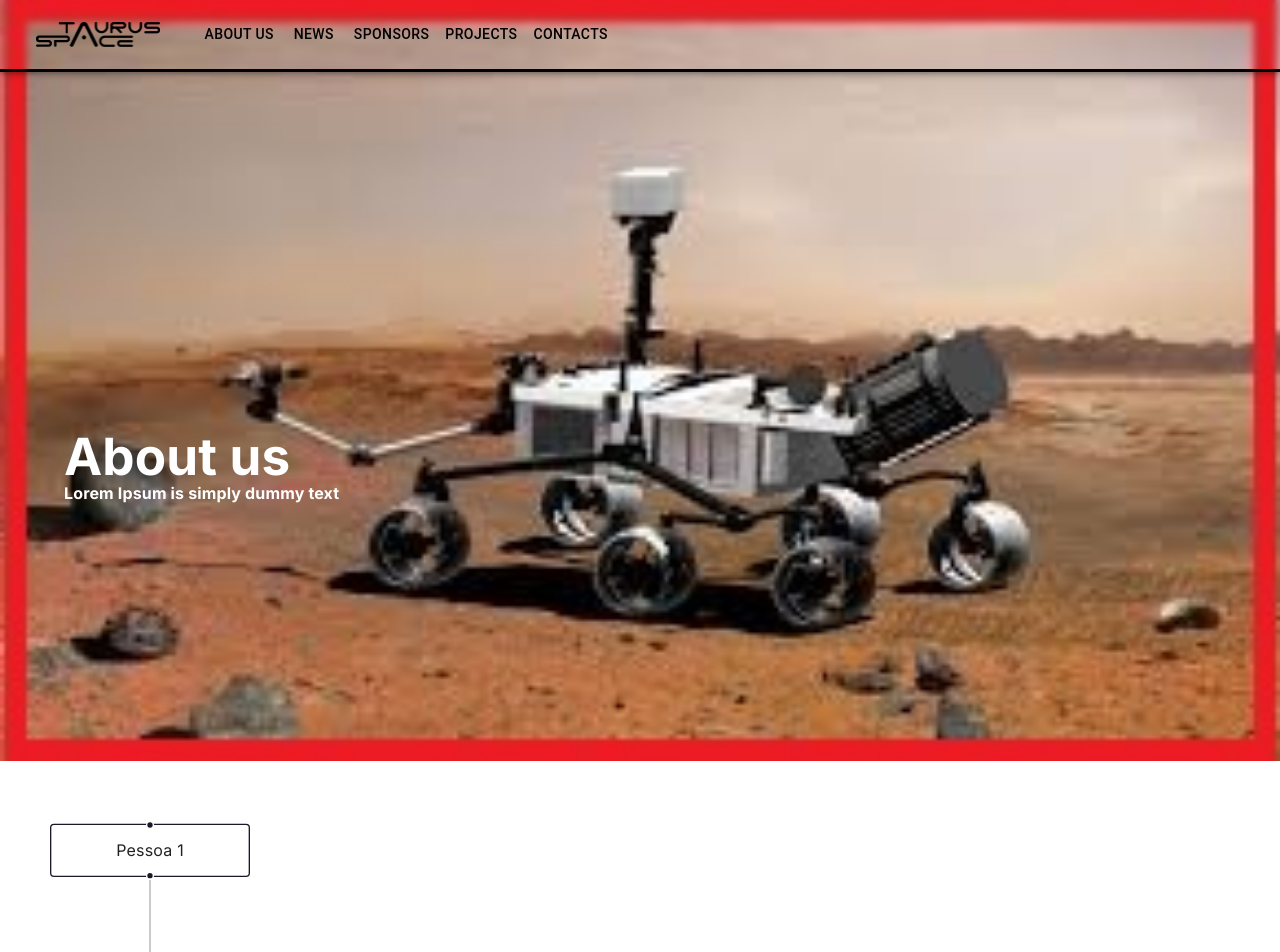
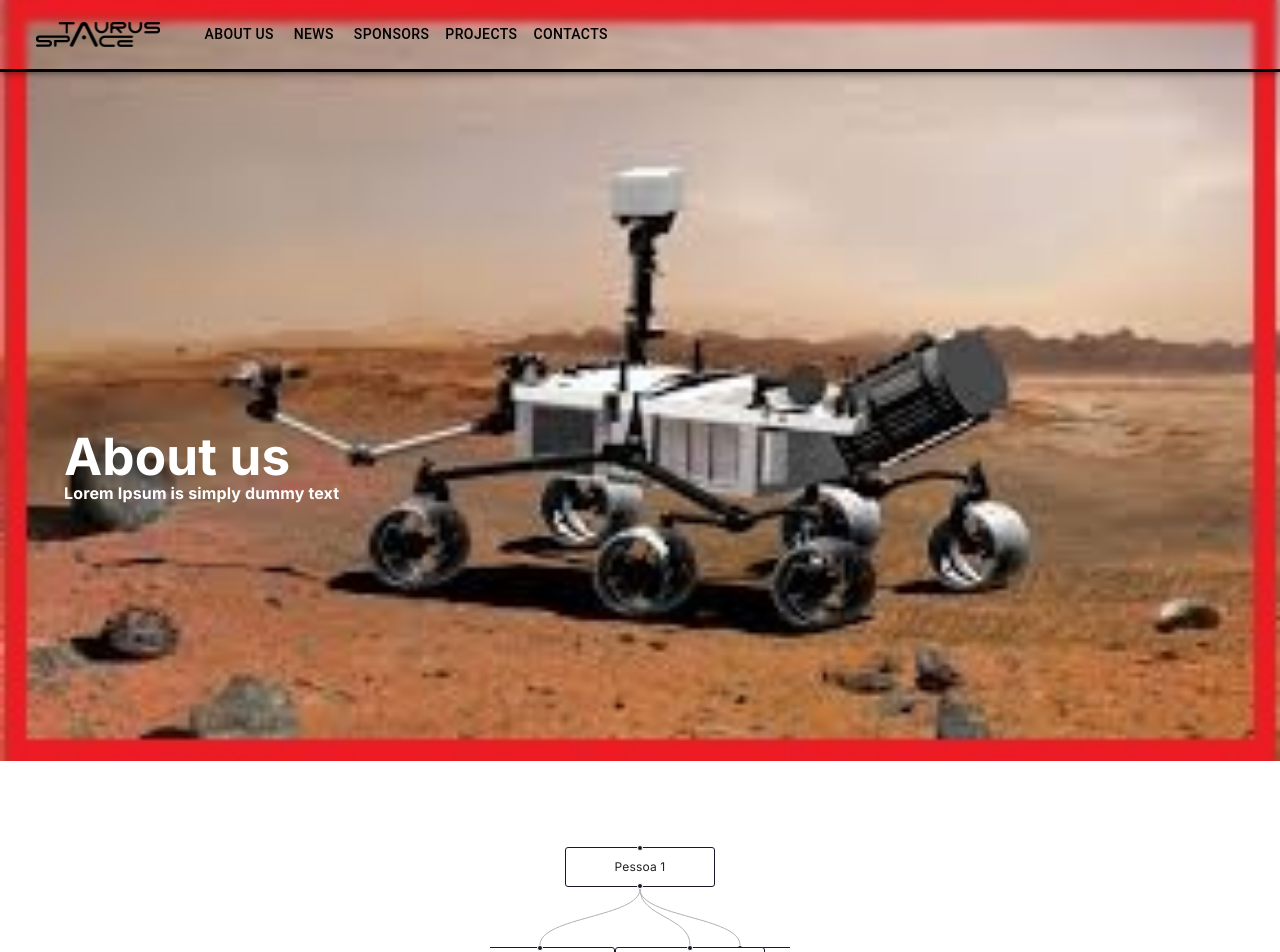
Before and after one commit to El-Banderas/rovers-site, a Next.js app: page /rovers-site/about-us in a window 1280 px wide. Shown: the top 952 px of the page. Built offline with nearby package versions, Linux system fonts and the light colour scheme.

Commit message:
Before auto-layout?

```diff
--- a/src/app/about-us/graph.tsx
+++ b/src/app/about-us/graph.tsx
@@ -10,22 +10,36 @@ export default function Graph () {
   const router = useRouter()
 const initialNodes = [
   { id: '1', data: { label: 'Pessoa 1' }, position: { x: 100, y: 100 } },
-  { id: '2', data: { label: 'Node 2' }, position: { x: 100, y: 200 } },
+  { id: '2', data: { label: 'Departamento 1' }, position: { x: 0, y: 200 } },
+  { id: '3', data: { label: 'Departamento 2' }, position: { x: 200, y: 200 } },
+  { id: '4', data: { label: 'Departamento 3' }, position: { x: 150, y: 200 } },
 ];
 
-const initialEdges = [{ id: 'e1-2', source: '1', target: '2' }];
+const initialEdges = [
+  { id: 'e1-2', source: '1', target: '2' },
+  { id: 'e1-3', source: '1', target: '3' },
+  { id: 'e1-4', source: '1', target: '4' },
+];
 
-
+const disabled = true
   return <div className={styles.graphContainer}>
-  <div style={{ height: 300 ,width: 300 }}>
+  <div className={styles.graphContainer}  style={{ height: 300 ,width: 300 }}>
  <ReactFlow
       nodes={initialNodes}
       edges={initialEdges}
-      minZoom={0.2}
-      maxZoom={4}
       attributionPosition="bottom-left"
       fitView
       fitViewOptions={{ padding: 0.5 }}
+      nodesDraggable={!disabled}
+  nodesConnectable={!disabled}
+  nodesFocusable={!disabled}
+  draggable={!disabled}
+  panOnDrag={!disabled}
+
+  // Optional if you also want to lock zooming
+  zoomOnDoubleClick={!disabled}
+  minZoom={disabled ? 1 : 0.5}
+  maxZoom={disabled ? 1 : 3}
     ></ReactFlow>
 
    </div></div>;
--- a/src/app/about-us/styles.module.css
+++ b/src/app/about-us/styles.module.css
@@ -31,5 +31,6 @@
 
 .graphContainer{
     background-color: white;
-    width: 100%;
+    width: 50%;
+  margin: 0 auto;
 }
```
Also changed, not shown: src/app/about-us/page.module.css (+1 -8 lines).
